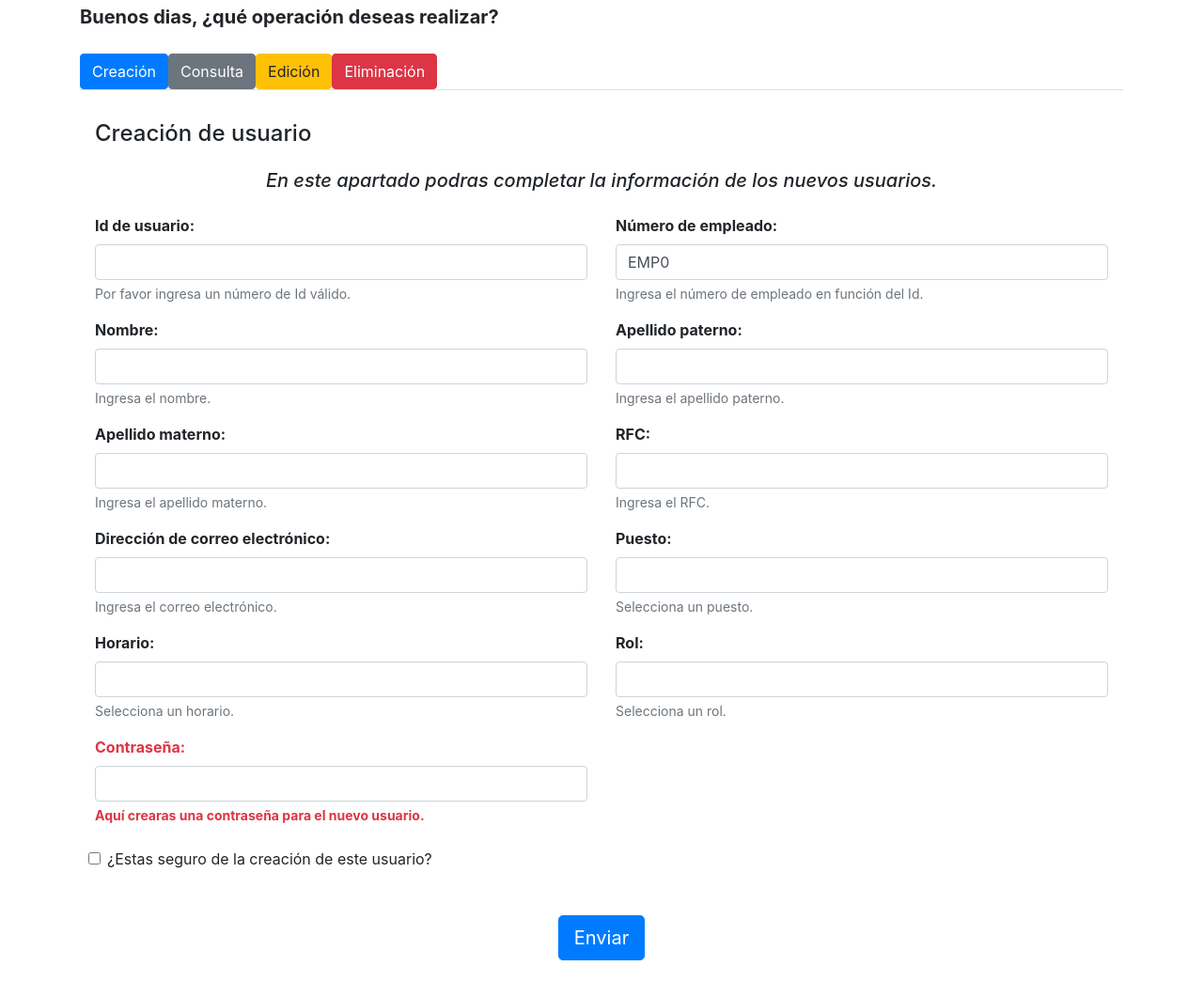
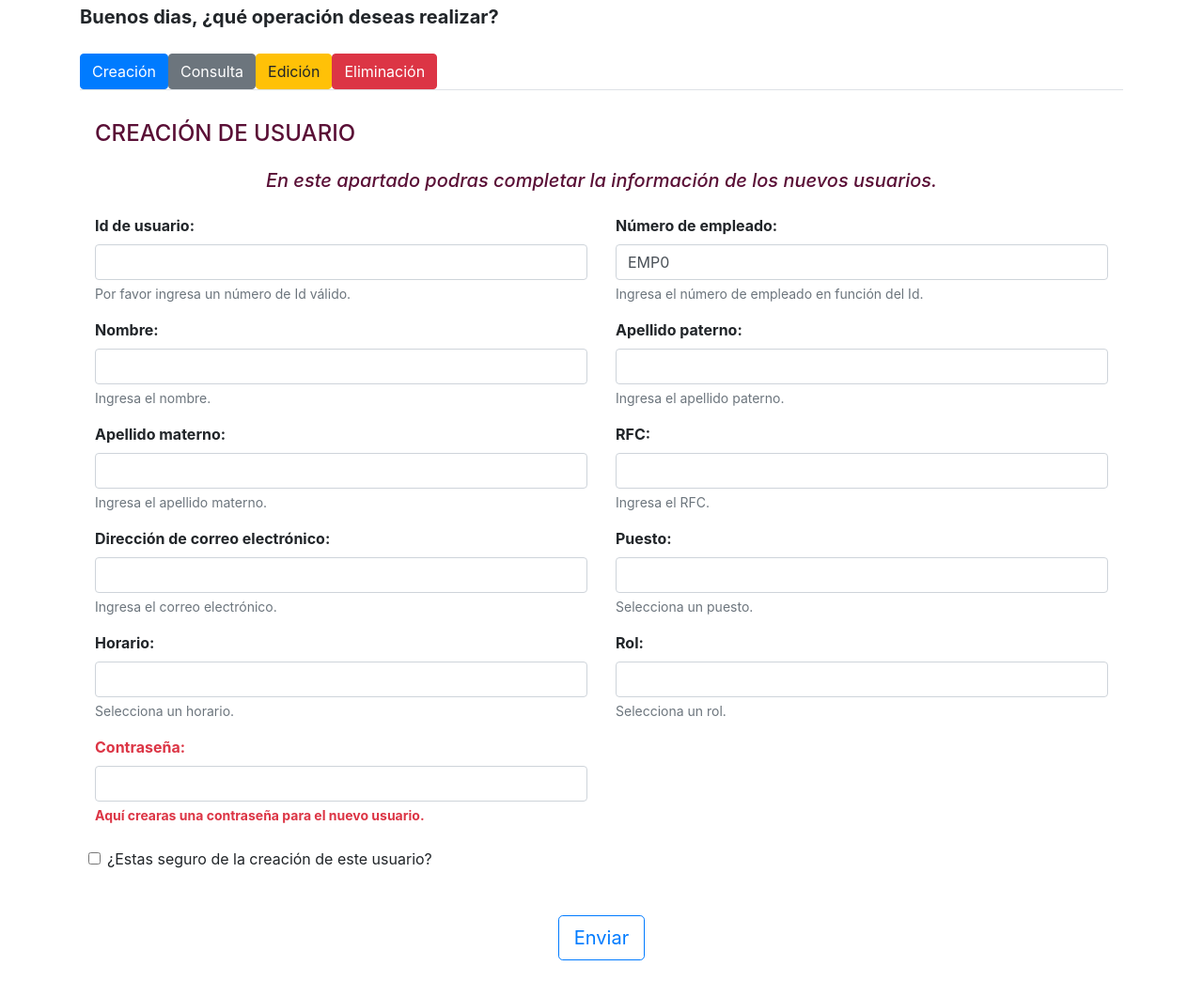
Before and after one commit to jonCampzar/front_FPS, a plain HTML site: page admin.html in a window 1280 px wide. Shown: the part 215-1276 px from the top of the page at 94% size. Drawn offline with nearby package versions, Linux system fonts and the light colour scheme.

Commit message:
Update buttons and images

```diff
--- a/admin.html
+++ b/admin.html
@@ -149,8 +149,8 @@
           role="tabpanel"
           aria-labelledby="apartado1-tab"
         >
-          <h4>Creación de usuario</h4>
-          <h5 class="font-italic m-4 text-center">
+          <h4 class="text-uppercase" style="color: #5a0f36;">Creación de usuario</h4>
+          <h5 class="font-italic m-4 text-center" style="color: #5a0f36;">
             En este apartado podras completar la información de los nuevos
             usuarios.
           </h5>
@@ -351,7 +351,7 @@
                   </div>
                 </div>
                 <div class="col-12 mt-4 pb-4 text-center">
-                  <button type="submit" class="btn btn-primary btn-lg">
+                  <button type="submit" class="btn btn-outline-primary btn-lg">
                     Enviar
                   </button>
                 </div>
```
